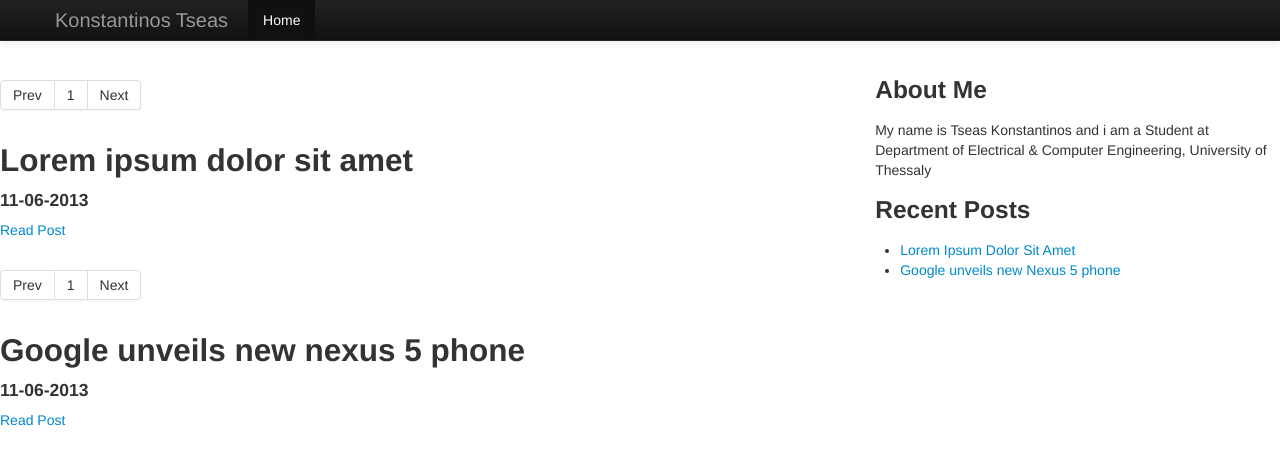
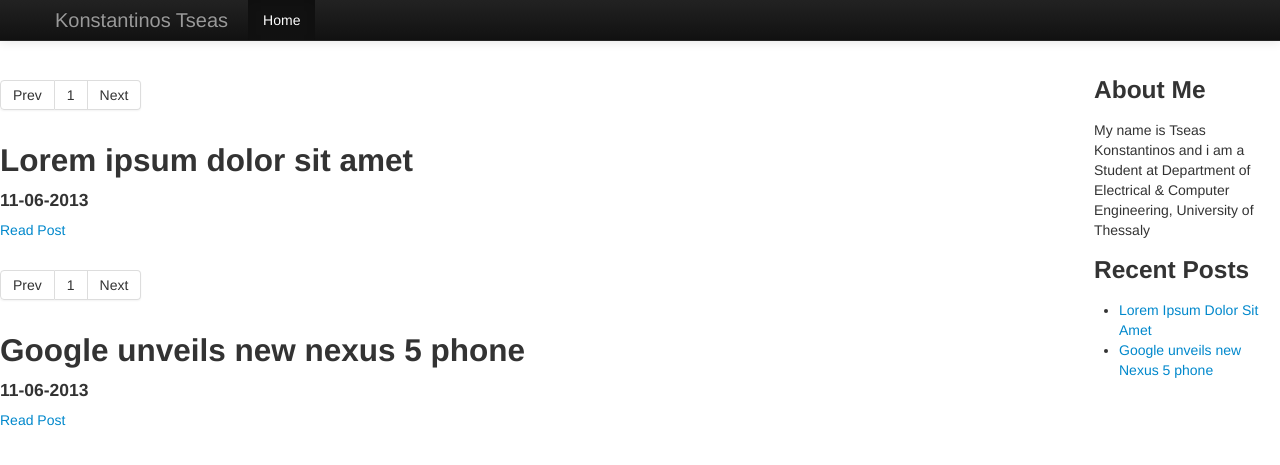
Before and after one commit to kotseas/kotseas.github.com, a Jekyll site: the page built from index.html, in a window 1280 px wide. Shown: the top 465 px of the page. Built offline with Jekyll 4.4.1, drawn with Linux system fonts in a browser that asks for light colours; Markdown is read by kramdown in place of the engine named in the settings; the list of posts is cut into pages by our own code.

Commit message:
First pages commit

```diff
--- a/_layouts/default.html
+++ b/_layouts/default.html
@@ -1,10 +1,10 @@
 <div class="row-fluid">
-	<div class="span8">
+	<div class="span10">
 		{% include header.html %}
 		{{ content }}
 		{% include footer.html %}
 	</div>
-	<div class="span4">
+	<div class="span2">
 		{% include sidebar.html %}
 	</div>
 </div>
```
